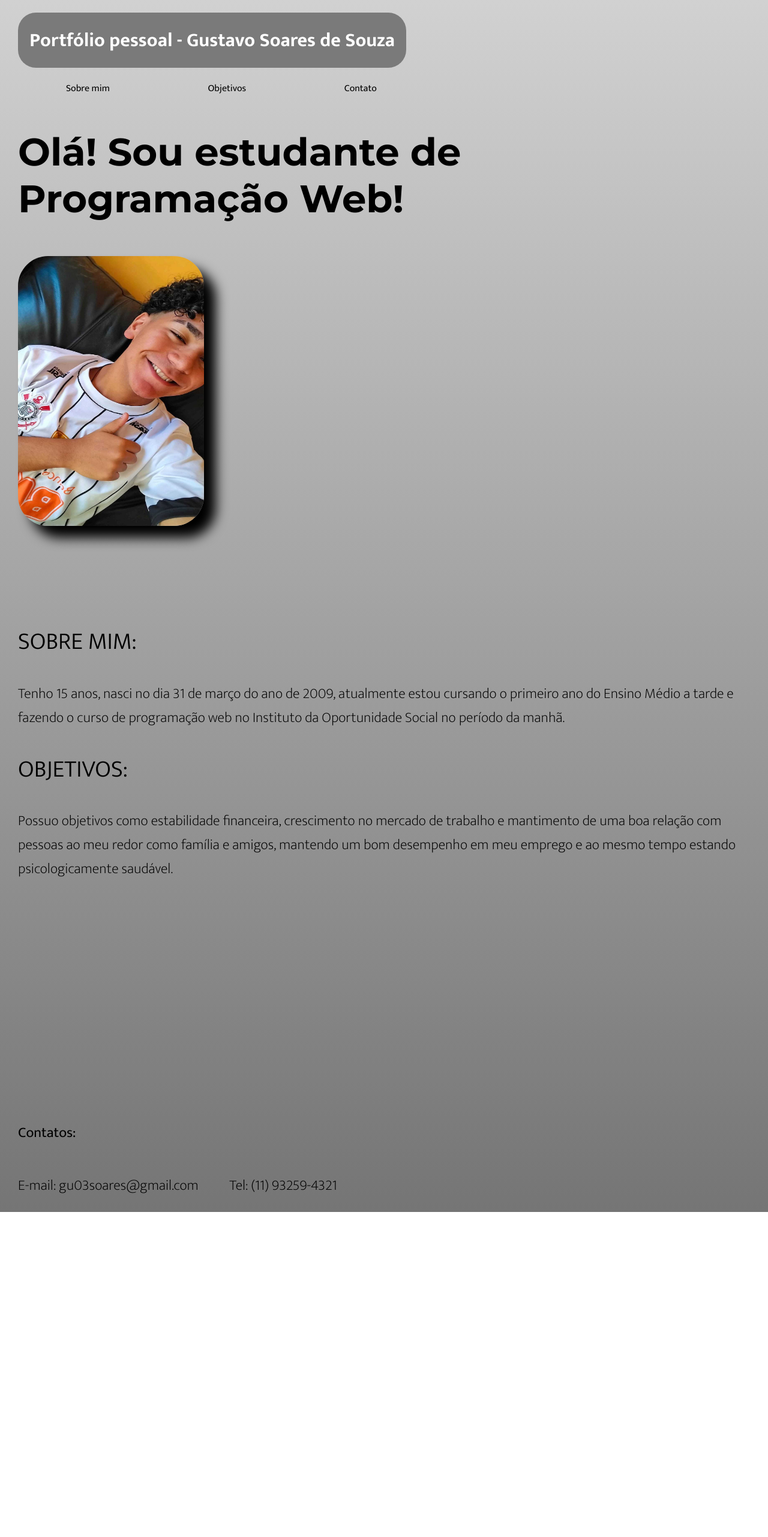
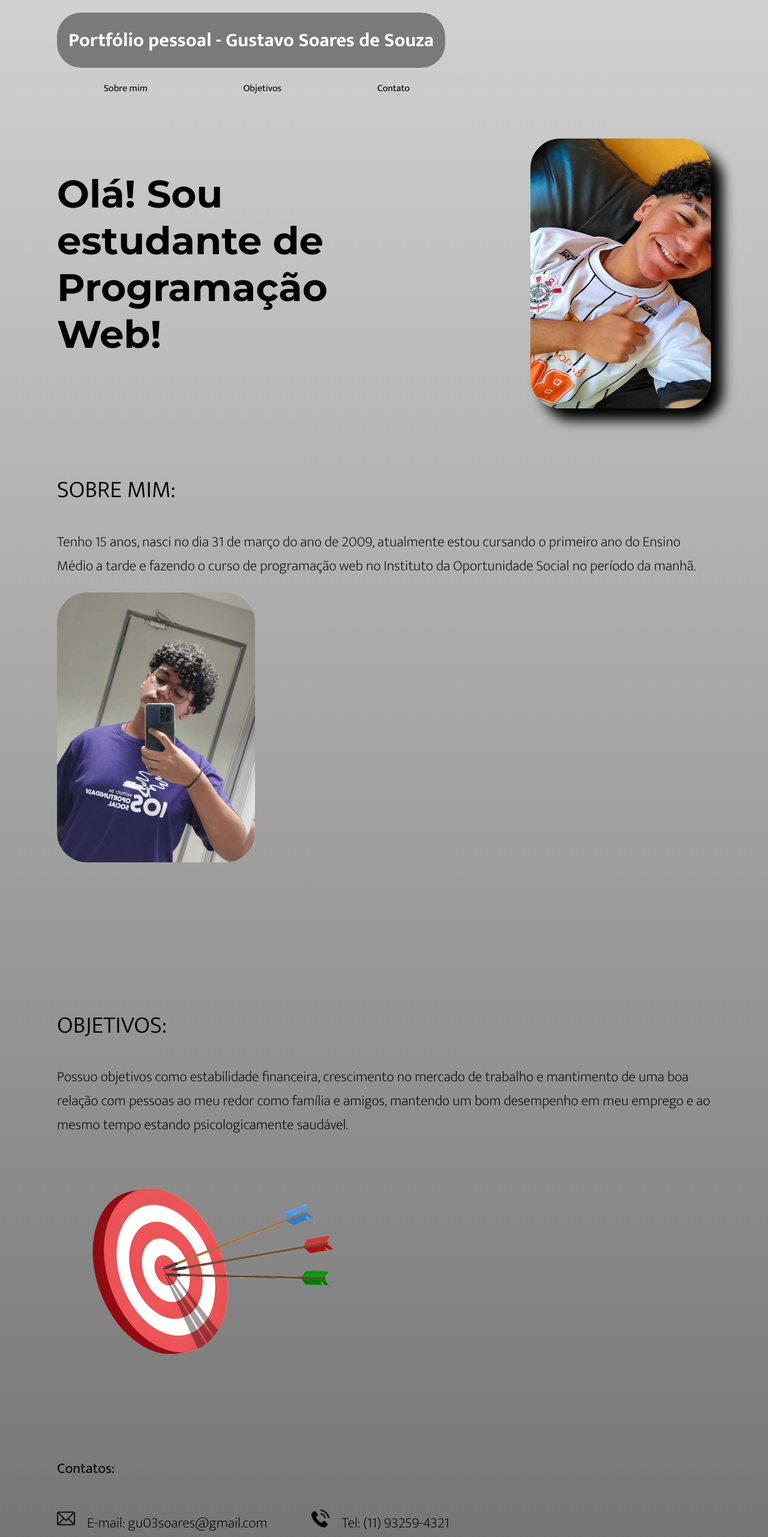
Before and after one commit to Gustavo3103/portfolio-pessoal, a plain HTML site: page index.html in a window 1280 px wide. Shown: the whole page at 60% size. Before the commit the page ends 2021 px from the top, so only its background shows below. Drawn offline with Linux system fonts and the light colour scheme.

Commit message:
Ajustes de estilização e classes e finalização de portfólio

```diff
--- a/index.html
+++ b/index.html
@@ -42,29 +42,42 @@
   <section class="banner">
 
     <h2 class="ola">Olá! Sou estudante de Programação Web!</h2>
-    <img src="./img/3fca83e8-9627-4aaf-9acb-0b17bdba692e.jpg" alt="" class="foto">
+    <img src="./img/euMesmo.jpg" alt="" class="foto">
 
   </section class="banner">
 
 
   <main>
 
+    <div class="t1">
       <h2 id="sobremim">SOBRE MIM:</h2>
 
       <p>
         Tenho 15 anos, nasci no dia 31 de março do ano de 2009, atualmente estou
-      cursando o primeiro ano do Ensino Médio a tarde e fazendo o curso de programação web no Instituto da Oportunidade
+        cursando o primeiro ano do Ensino Médio a tarde e fazendo o curso de programação web no Instituto da
+        Oportunidade
         Social no período da manhã.
       </p>
 
+      <img src="./img/uniformeIOS.jpg" alt="" class="euios">
 
+    </div>
+
+
+
+    <div class="t2">
       <h2 id="objetivos">OBJETIVOS:</h2>
       <p>
-      Possuo objetivos como estabilidade financeira, crescimento no mercado de trabalho e mantimento de uma boa relação
+        Possuo objetivos como estabilidade financeira, crescimento no mercado de trabalho e mantimento de uma boa
+        relação
         com
         pessoas ao meu redor como família e amigos, mantendo um bom desempenho em meu emprego e ao mesmo tempo estando
         psicologicamente saudável.
       </p>
+
+      <img src="./img/alvo.png" alt="" class="meta">
+
+    </div>
 
   </main>
 
@@ -74,8 +87,8 @@
   <footer>
 
     <p id="contato">Contatos:</p>
-    <p id="email">E-mail: gu03soares@gmail.com</p>
-    <p id="tel">Tel: (11) 93259-4321</p>
+    <p class="email"><img src="./img/email.png" alt="" class="fotoemail">E-mail: gu03soares@gmail.com</p>
+    <p class="tel"><img src="./img/tel.png" alt="" class="fototel">Tel: (11) 93259-4321</p>
 
   </footer>
 
--- a/style.css
+++ b/style.css
@@ -5,71 +5,42 @@
 
 body {
     background-image: linear-gradient(to bottom, rgb(209, 209, 209), rgb(117, 117, 117));
-    margin: 0px 30px;
+    margin: 0px 95px;
 }
 
+p {
+    font-size: 1.5rem;
+    font-weight: lighter;
+}
 
+/* Header - Menu de navegação */
 .titulo {
     color: white;
-    border-radius: 30px;
+    border-radius: 40px;
     background-color: rgb(122, 122, 122);
     display: inline-block;
     padding: 1.2rem;
 }
 
-
-
-.ola {
-    font-size: 4rem;
-    width: 60rem;
-    height: 10rem;
-
-    font-family: "Montserrat", sans-serif;
-    font-optical-sizing: auto;
-    font-weight: 700;
-    font-style: normal;
-    float: left;
-}
-
-.foto {
-    display: flex;
-    align-items: center;
-    justify-content: center;
-    border-radius: 50px;
-    width: 310px;
-    height: 450px;
-
-    margin-top: 4rem;
-    margin-bottom: 10rem;
-    box-shadow: 20px 20px 20px;
-}
-
-
-
-
-
 #a1,
 #a2,
 #a3 {
     text-decoration: none;
+    margin-right: 3rem;
+    margin-left: 3rem;
 
-    padding-right: 2rem;
-    padding-left: 2rem;
+    padding-right: 30px;
+    padding-left: 30px;
     padding-bottom: 15px;
     padding-top: 15px;
 
-    margin-right: 3rem;
-    margin-left: 3rem;
-    transition: 0.4s;
+    transition: 0.5s;
 }
 
 a:hover {
-    color: black;
-    border-radius: 5rem;
+    border-radius: 100px;
     background-color: #a5a5a5;
 }
-
-
 
 .navegacao {
     display: inline-block;
@@ -85,24 +56,75 @@ a:hover {
 
 
 
+/* Banner */
+.banner {
+    display: flex;
+    padding: 70px 0px;
+}
+
+.ola {
+    width: 50%;
+    font-size: 4rem;
+    font-family: "Montserrat", sans-serif;
+    font-optical-sizing: auto;
+    font-weight: 700;
+    font-style: normal;
+}
+
+.foto {
+    border-radius: 50px;
+    width: 310px;
+    height: 450px;
+    box-shadow: 20px 20px 20px;
+    margin-left: 260px;
+}
+
+.euios {
+    border-radius: 50px;
+    width: 330px;
+    height: 450px;
+}
+
+.meta {
+    width: 500px;
+    height: 400px;
+}
+
+
+/* Main */
 #sobremim,
 #objetivos {
     font-size: 2.5rem;
     font-weight: 300;
 }
 
-p {
-    font-size: 1.5rem;
-    font-weight: lighter;
+
+.t2 {
+    margin-top: 230px;
 }
 
+
+
+/* Footer */
 #contato {
-    margin-top: 400px;
+    margin-top: 100px;
     font-weight: 400;
 }
 
-#email,
-#tel {
+.email,
+.tel {
     display: inline-block;
-    padding-right: 3rem;
+    padding-right: 70px;
 }
+
+.fotoemail {
+    width: 30px;
+    height: 30px;
+    margin-right: 20px;
+}
+
+.fototel {
+    width: 30px;
+    height: 30px;
+    margin-right: 20px;
+}
```
Also changed, not shown: img/alvo.png (added), img/email.png (added), img/euMesmo.jpg (renamed from img/3fca83e8-9627-4aaf-9acb-0b17bdba692e.jpg), img/tel.png (added), img/uniformeIOS.jpg (added). Lines whose indentation alone changed are shown as unchanged.
